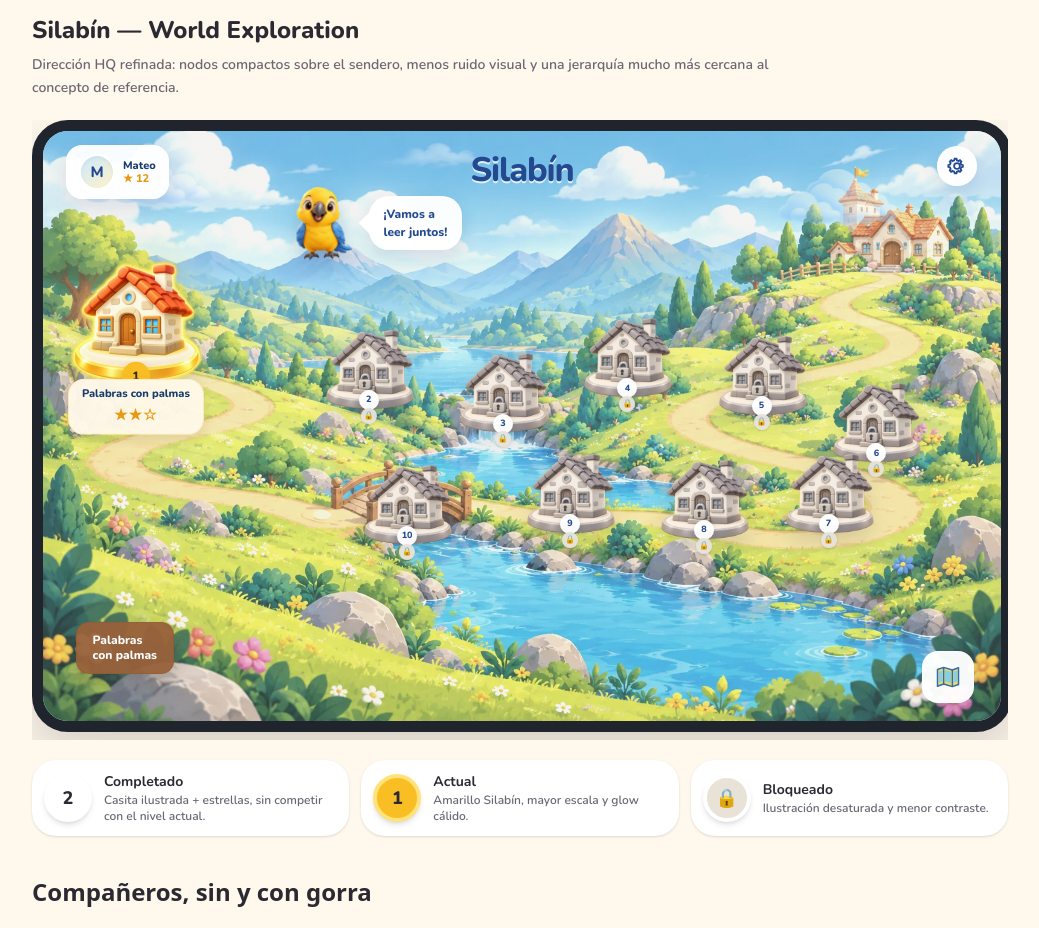
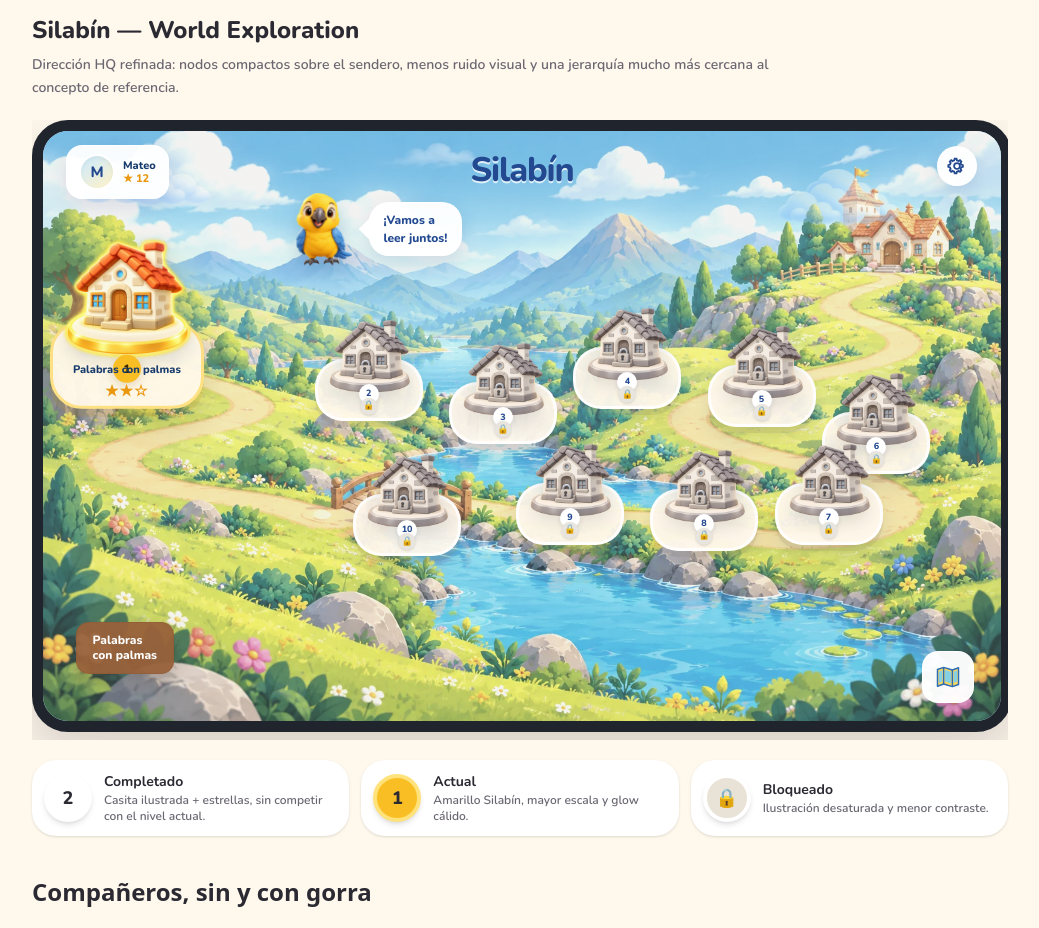
Before and after one commit to Yelison/silabin, a Next.js app: page /dev/arte in a window 1280 px wide. Shown: the part 1100-2028 px from the top of the page, without its empty margins (120-1159 px from the left). Built offline with nearby package versions, Linux system fonts and the light colour scheme; a web font is replaced by a local one.

Commit message:
refactor(dev): añade pedestales compactos y limpia la ruta del mapa

```diff
--- a/src/features/dev/WorldExploration.tsx
+++ b/src/features/dev/WorldExploration.tsx
@@ -65,8 +65,6 @@ function LevelNode({
 			? `${HQ}/level-house-completed.webp`
 			: `${HQ}/level-house-locked.webp`;
 
-	const nodeSize = current ? 140 : 96;
-
 	return (
 		<div
 			data-world-node={state}
@@ -76,50 +74,60 @@ function LevelNode({
 			aria-label={`Nivel ${number}: ${label}`}
 		>
 			<div
-				className="relative"
-				style={{ width: nodeSize, height: current ? 166 : 110 }}
+				className={current ? "relative h-[164px] w-[158px]" : "relative h-[112px] w-[112px]"}
 			>
 				{current && (
 					<div
 						aria-hidden="true"
-						className="absolute left-1/2 top-[40%] -z-10 h-[74%] w-[88%] -translate-x-1/2 -translate-y-1/2 rounded-full bg-[#FFE178]/32 blur-xl"
+						className="absolute left-1/2 top-[48%] -z-10 h-[82%] w-[94%] -translate-x-1/2 -translate-y-1/2 rounded-full bg-[#FFD94F]/28 blur-xl"
 					/>
 				)}
+
+				<div
+					aria-hidden="true"
+					className={
+						current
+							? "absolute bottom-[8px] left-1/2 h-[88px] w-[154px] -translate-x-1/2 rounded-[32px] border-[3px] border-[#FFE184] bg-[#FFF8E9]/97 shadow-[0_8px_0_rgba(188,139,25,0.16),0_16px_30px_rgba(77,62,35,0.16)]"
+							: "absolute bottom-[8px] left-1/2 h-[62px] w-[108px] -translate-x-1/2 rounded-[28px] border-[3px] border-white/90 bg-[#FFF8EC]/95 shadow-[0_6px_0_rgba(125,112,92,0.14),0_12px_20px_rgba(58,68,82,0.13)]"
+					}
+				/>
 
 				<HqImage
 					src={houseSrc}
 					fallback={`${SHARED}/house-01.svg`}
-					className="pointer-events-none absolute left-1/2 top-0 -translate-x-1/2 object-contain drop-shadow-[0_8px_10px_rgba(52,61,72,0.16)]"
-					style={{ width: nodeSize, height: nodeSize }}
+					className="pointer-events-none absolute left-1/2 -translate-x-1/2 object-contain drop-shadow-[0_7px_9px_rgba(52,61,72,0.15)]"
+					style={
+						current
+							? { width: 136, height: 136, top: -24 }
+							: { width: 88, height: 88, top: -8 }
+					}
 				/>
 
 				<span
 					className={
 						current
-							? "absolute left-1/2 top-[67%] flex size-7 -translate-x-1/2 items-center justify-center rounded-full bg-action text-[12px] font-extrabold text-action-ink shadow-[0_3px_8px_rgba(124,86,0,0.20)]"
-							: "absolute left-1/2 top-[66%] flex size-5 -translate-x-1/2 items-center justify-center rounded-full bg-white/96 text-[9px] font-extrabold text-[#234A91] shadow-[0_2px_5px_rgba(45,57,78,0.16)]"
+							? "absolute left-1/2 top-[62%] flex size-7 -translate-x-1/2 items-center justify-center rounded-full bg-action text-[12px] font-extrabold text-action-ink shadow-[0_3px_8px_rgba(124,86,0,0.20)]"
+							: "absolute left-1/2 top-[60%] flex size-5 -translate-x-1/2 items-center justify-center rounded-full bg-white text-[9px] font-extrabold text-[#234A91] shadow-[0_2px_5px_rgba(45,57,78,0.14)]"
 					}
 				>
 					{number}
 				</span>
 
 				{current && (
-					<>
-						<div className="absolute left-1/2 top-[77%] w-[136px] -translate-x-1/2 rounded-[1rem] border border-[#F5D98B]/45 bg-[#FFF8E9]/97 px-3 py-2 text-center shadow-[0_5px_12px_rgba(90,67,29,0.12)]">
+					<div className="absolute bottom-[14px] left-1/2 w-[140px] -translate-x-1/2 text-center">
 						<span className="block text-[11px] font-extrabold leading-[1.12] text-[#173B6C]">
 							{label}
 						</span>
-							<div className="mt-1 whitespace-nowrap text-[15px] font-extrabold tracking-[0.07em] text-celebrate drop-shadow-[0_1px_0_white]">
+						<div className="mt-1 whitespace-nowrap text-[15px] font-extrabold tracking-[0.07em] text-celebrate">
 							{[0, 1, 2].map((i) => (
 								<span key={i}>{i < stars ? "★" : "☆"}</span>
 							))}
 						</div>
 					</div>
-					</>
 				)}
 
 				{completed && !current && (
-					<div className="absolute left-1/2 top-[86%] -translate-x-1/2 whitespace-nowrap text-[11px] font-extrabold tracking-[0.05em] text-celebrate">
+					<div className="absolute bottom-[13px] left-1/2 -translate-x-1/2 whitespace-nowrap text-[10px] font-extrabold tracking-[0.05em] text-celebrate">
 						{[0, 1, 2].map((i) => (
 							<span key={i}>{i < stars ? "★" : "☆"}</span>
 						))}
@@ -129,7 +137,7 @@ function LevelNode({
 				{locked && (
 					<span
 						aria-hidden="true"
-						className="absolute left-1/2 top-[82%] flex size-[16px] -translate-x-1/2 items-center justify-center rounded-full bg-[#E6E2DC]/96 text-[8px] shadow-sm"
+						className="absolute bottom-[14px] left-1/2 flex size-[17px] -translate-x-1/2 items-center justify-center rounded-full bg-[#E8E4DE] text-[9px] shadow-sm"
 					>
 						🔒
 					</span>
@@ -271,7 +279,7 @@ export function WorldExploration() {
 							src={`${HQ}/bg-world-01.webp`}
 							fallback="/images/arte/bg-pradera.webp"
 							className="absolute inset-0 -z-20 h-full w-full object-cover"
-							style={{ filter: "saturate(.70) brightness(1.07) contrast(.90)" }}
+							style={{ filter: "saturate(.68) brightness(1.075) contrast(.89)" }}
 						/>
 						<div className="absolute inset-0 -z-10 bg-[linear-gradient(180deg,rgba(255,251,241,0.16)_0%,rgba(255,255,255,0.12)_44%,rgba(255,249,235,0.10)_100%)]" />
 
@@ -314,7 +322,7 @@ export function WorldExploration() {
 							</svg>
 						</button>
 
-						<div className="absolute left-[25%] top-[9%] z-[35] flex items-center gap-2">
+						<div className="absolute left-[25%] top-[10%] z-[35] flex items-center gap-2">
 							<img
 								src="/images/arte/companion-1.webp"
 								alt=""
```
Lines whose indentation alone changed are shown as unchanged.
